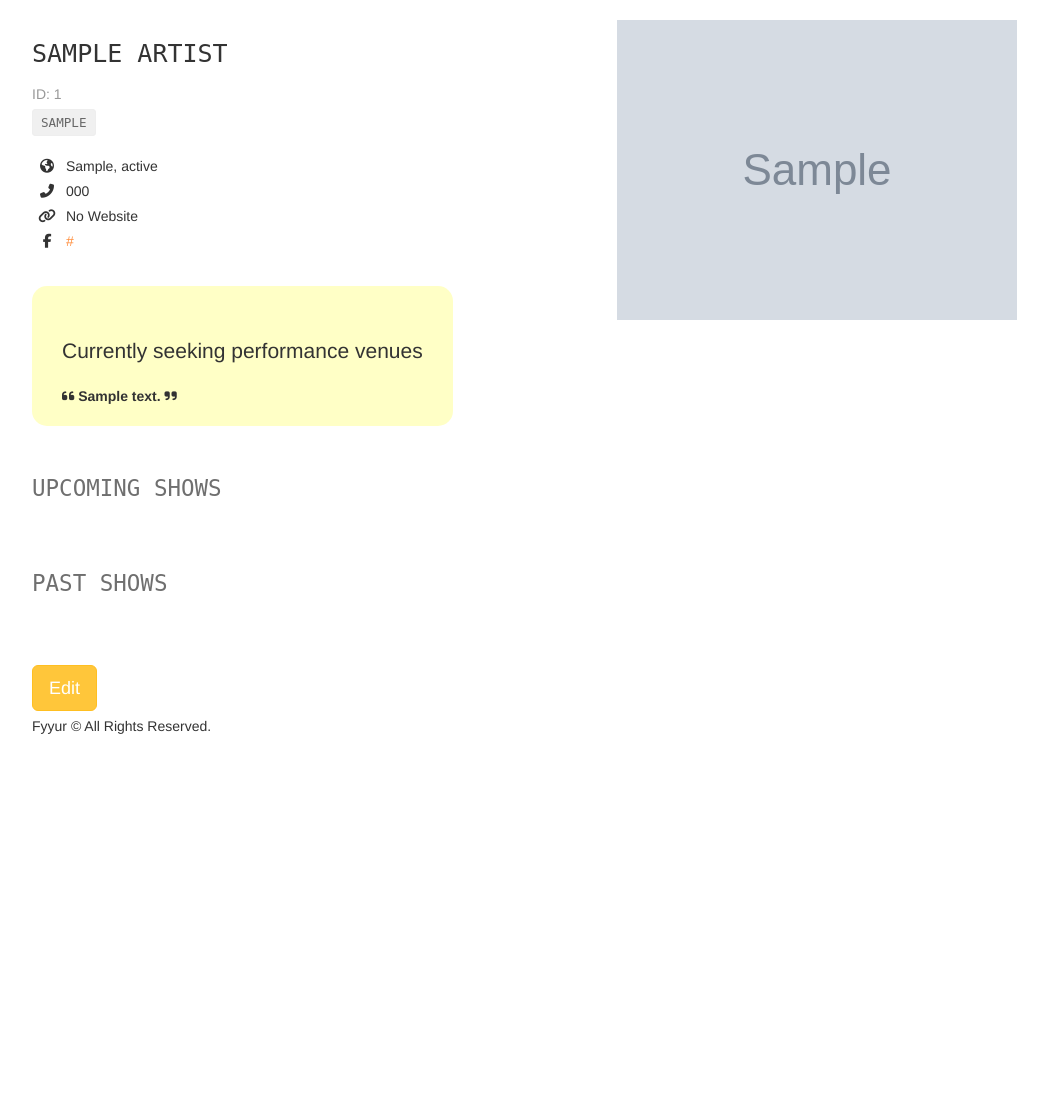
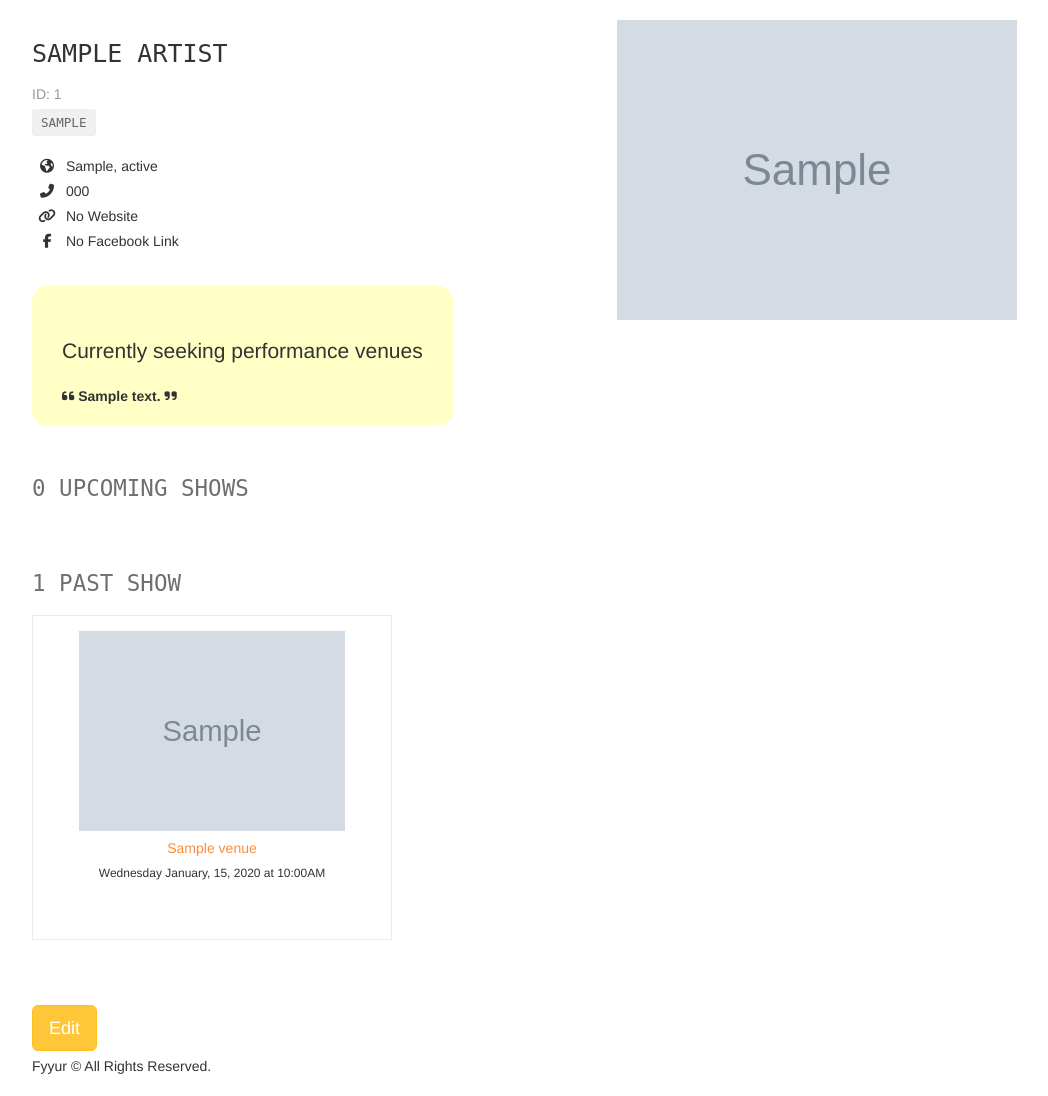
Before and after one commit to MarceloMSilveira/full_bd_final_proj, a Flask app: page /artists/1 in a window 1280 px wide. Shown: the part 60-1156 px from the top of the page, without its empty margins (38-1086 px from the left). Before the commit the page ends 794 px from the top, so only its background shows below. Run offline with Flask 3, Linux system fonts and the light colour scheme; tables that the repository leaves empty hold one stand-in row (values such as "Sample post"); grey boxes marked "Sample" are stand-in pictures; some libraries are stand-ins or nearby versions.

Commit message:
artist edit

```diff
--- a/app.py
+++ b/app.py
@@ -311,9 +311,46 @@ def show_artist(artist_id):
   try:
     data = db.get_or_404(Artist,artist_id)
     genres = data.genres.split(',')
-    data.genres = genres
-    return render_template('pages/show_artist.html', artist=data)
-  except:
+    new_artist ={
+      "id":data.id,
+      "name":data.name,
+      "genres":genres,
+      "city":data.city,
+      "state":data.state,
+      "phone":data.phone,
+      "seeking_venue":data.looking_venue,
+      "seeking_description":data.seeking_description,
+      "image_link":data.image_link,
+      "past_shows":[],
+      "upcoming_shows":[],
+      "past_shows_count":0,
+      "upcoming_shows_count":0,
+    }
+
+    shows = data.shows
+    for show in shows:
+      venue_id = show.id_venue
+      venue = db.session.execute(db.select(Venue.name, Venue.image_link).filter_by(id=venue_id)).one()
+      new_show ={
+        'venue_id':venue_id,
+        'venue_image_link':venue.image_link,
+        'venue_name':venue.name,
+        'start_time':show.date
+      }
+
+      now = datetime.now()
+
+      if new_show['start_time'] > now:
+        new_artist['upcoming_shows'].append(new_show)
+      else:
+        new_artist['past_shows'].append(new_show)
+
+    new_artist['upcoming_shows_count'] = len(new_artist['upcoming_shows'])
+    new_artist['past_shows_count'] = len(new_artist['past_shows'])
+
+    return render_template('pages/show_artist.html', artist=new_artist)
+  except Exception as e:
+    print(str(e))
     flash(f"Artist id={artist_id} not found")
     return render_template('pages/home.html')
 
@@ -321,27 +358,57 @@ def show_artist(artist_id):
 #  ----------------------------------------------------------------
 @app.route('/artists/<int:artist_id>/edit', methods=['GET'])
 def edit_artist(artist_id):
-  form = ArtistForm()
-  artist={
-    "id": 4,
-    "name": "Guns N Petals",
-    "genres": ["Rock n Roll"],
-    "city": "San Francisco",
-    "state": "CA",
-    "phone": "326-123-5000",
-    "website": "https://www.gunsnpetalsband.com",
-    "facebook_link": "https://www.facebook.com/GunsNPetals",
-    "seeking_venue": True,
-    "seeking_description": "Looking for shows to perform at in the San Francisco Bay Area!",
-    "image_link": "https://images.unsplash.com/photo-1549213783-8284d0336c4f?ixlib=rb-1.2.1&ixid=eyJhcHBfaWQiOjEyMDd9&auto=format&fit=crop&w=300&q=80"
-  }
-  # TODO: populate form with fields from artist with ID <artist_id>
-  return render_template('forms/edit_artist.html', form=form, artist=artist)
+  try:
+    data = db.get_or_404(Artist,artist_id)
+    genres = (data.genres).split(',')
+    artist = {
+      "id":data.id,
+      "name":data.name,
+      "genres":genres,
+      "city":data.city,
+      "state":data.state,
+      "phone":data.phone,
+      "seeking_venue":data.looking_venue,
+      "seeking_description":data.seeking_description,
+      "image_link":data.image_link
+    }
+    form = ArtistForm(data=artist)
+    return render_template('forms/edit_artist.html', form=form, artist=artist)
+  except Exception as e:
+    print(str(e))
+    flash(f"Fail on updating artist with id{artist_id}")
+    return render_template('pages/home.html')
 
 @app.route('/artists/<int:artist_id>/edit', methods=['POST'])
 def edit_artist_submission(artist_id):
-  # TODO: take values from the form submitted, and update existing
-  # artist record with ID <artist_id> using the new attributes
+  form = ArtistForm()
+  if form.validate_on_submit():
+    print('test')
+    try:
+      artist = db.get_or_404(Artist,artist_id)
+      genres = ','.join(form.genres.data or [])
+
+      artist.name = form.name.data
+      artist.city = form.city.data
+      artist.state = form.state.data
+      artist.phone = form.phone.data
+      artist.genres = genres
+      artist.image_link = form.image_link.data
+      artist.facebook_link = form.facebook_link.data
+      artist.website_link = form.website_link.data
+      artist.looking_venue = form.seeking_venue.data
+      artist.seeking_description = form.seeking_description.data
+
+      db.session.commit()
+
+    except Exception as e:
+      db.session.rollback()
+      print(str(e))
+      flash('Erro ao tentar atualizar o artista!')
+  else:
+    for field, errors in form.errors.items():
+      for error in errors:
+        flash(f'Erro no campo {getattr(form, field).label.text}: {error}')
 
   return redirect(url_for('show_artist', artist_id=artist_id))
 
--- a/templates/forms/edit_artist.html
+++ b/templates/forms/edit_artist.html
@@ -3,6 +3,7 @@
 {% block content %}
   <div class="form-wrapper">
     <form class="form" method="post" action="/artists/{{artist.id}}/edit">
+      {{form.hidden_tag()}}
       <h3 class="form-heading">Edit artist <em>{{ artist.name }}</em></h3>
       <div class="form-group">
         <label for="name">Name</label>
--- a/templates/pages/show_artist.html
+++ b/templates/pages/show_artist.html
@@ -26,7 +26,7 @@
 		<p>
 			<i class="fab fa-facebook-f"></i> {% if artist.facebook_link %}<a href="{{ artist.facebook_link }}" target="_blank">{{ artist.facebook_link }}</a>{% else %}No Facebook Link{% endif %}
         </p>
-		{% if artist.looking_venue %}
+		{% if artist.seeking_venue %}
 		<div class="seeking">
 			<p class="lead">Currently seeking performance venues</p>
 			<div class="description">
```
